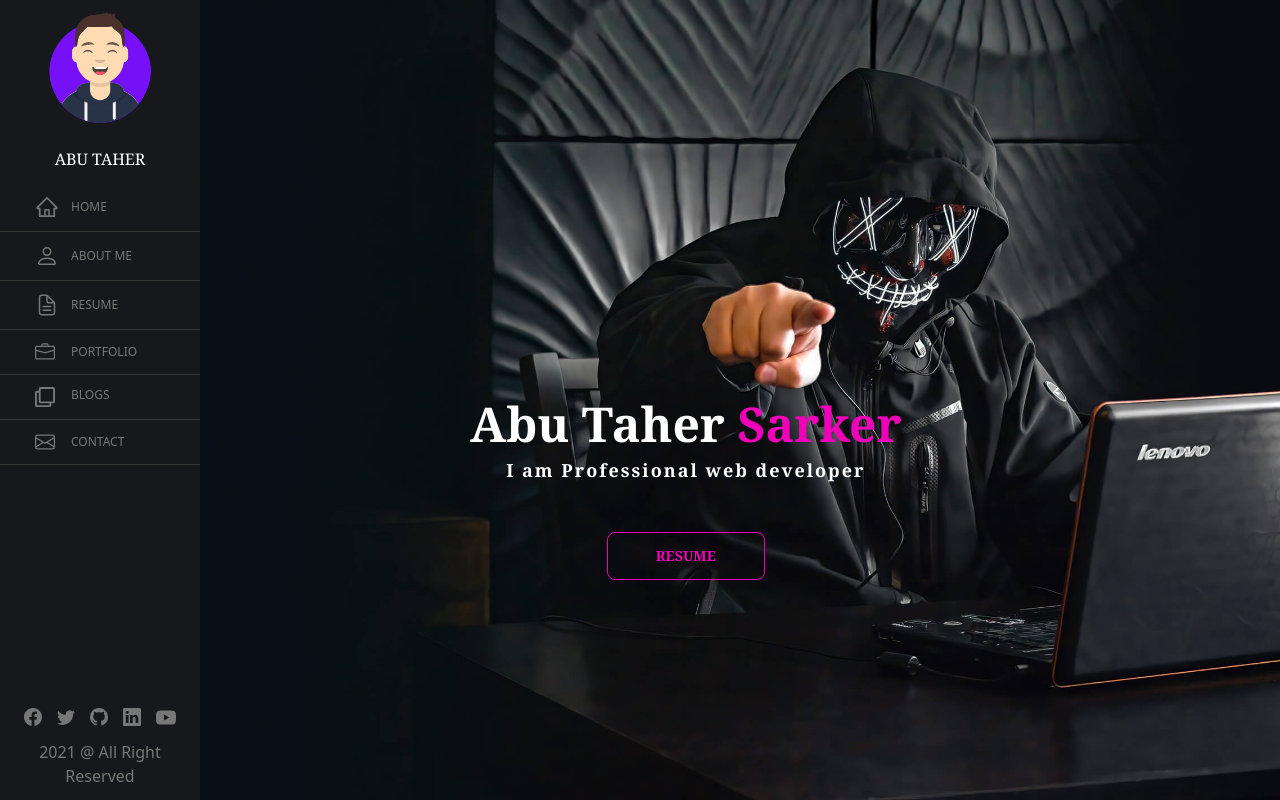
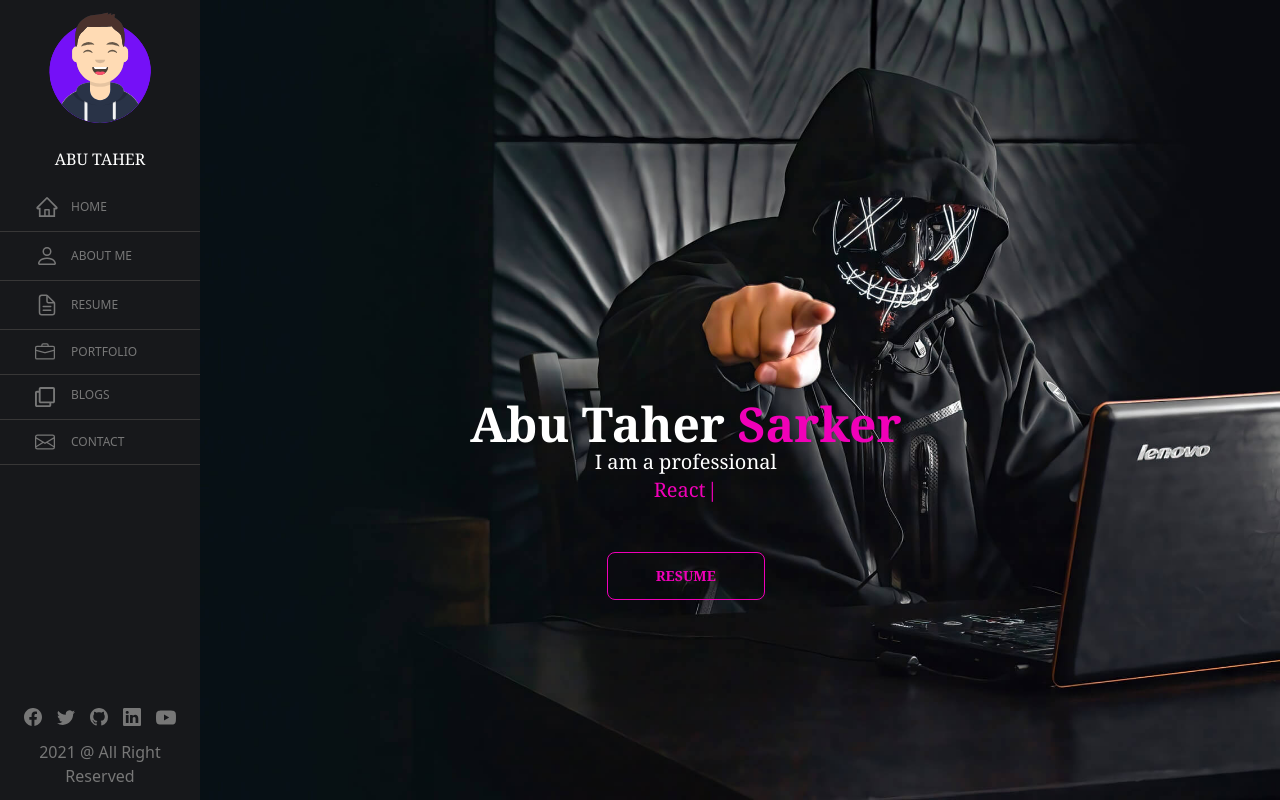
Before and after one commit to Ashik-Sarker/personal-portfoli, a React (Create React App) app: page / in a window 1280 px wide. Built offline with nearby package versions, Linux system fonts and the light colour scheme.

Commit message:
Typewritter annimation done

```diff
--- a/package.json
+++ b/package.json
@@ -12,6 +12,7 @@
     "react-icons": "^4.4.0",
     "react-router-dom": "^6.3.0",
     "react-scripts": "5.0.1",
+    "typewriter-effect": "^2.19.0",
     "web-vitals": "^2.1.4"
   },
   "scripts": {
--- a/src/Pages/Home/Home.js
+++ b/src/Pages/Home/Home.js
@@ -1,14 +1,31 @@
 import React from 'react';
 import './Home.css'
 import img_1 from '../../Images/Home/img_3.jpg'
+import Typewriter from 'typewriter-effect';
 
 const Home = () => {
     return (
         <div className='top'>
             <img style={{ height: "100vh", width: "100vw" }} src={img_1} alt="" />
             <div className='bottom font-serif'>
-                <h1 className='md:text-5xl text-white font-bold'>Abu Taher<span className='text-secondary'> Sarker</span></h1>
-                <p style={{ letterSpacing: "2px" }} className='text-white text-center md:text-lg mt-2 font-semibold'>I am Professional web developer</p>
+                <h1 className='text-3xl md:text-5xl text-white font-bold'>Abu Taher<span className='text-secondary'> Sarker</span></h1>
+
+                <div className='text-white text-xl text-center'>
+                    <div>
+                        <p>I am a professional</p>
+                    </div>
+                    <div className='text-secondary'>
+                        <Typewriter
+                        options={{
+                        strings: ['Front End developer ⏱', 'React Developer ⏱', 'MERN Stack developer ⏱'],
+                        autoStart: true,
+                        loop: true,
+                        delay: 75,
+                        }}
+                        />
+                    </div>
+
+                </div>
 
                 <div className='text-center mt-12 '>
                     <button className='btn btn-secondary btn-outline px-12'>RESUME</button>
--- a/src/Pages/Navbar/Navbar.js
+++ b/src/Pages/Navbar/Navbar.js
@@ -2,7 +2,7 @@ import React from 'react';
 
 const Navbar = () => {
     return (
-        <div className='md:hidden'>
+        <div className='lg:hidden'>
             <div class="navbar bg-black text-white font-semibold">
                 <div class="flex-1 ">
                     <h1 className='mx-auto text-xl font-bold font-serif'>Md. Abu Taher Sarker</h1>
```
Also changed, not shown: 1 other file (tests, documents, lock files or other folders).
